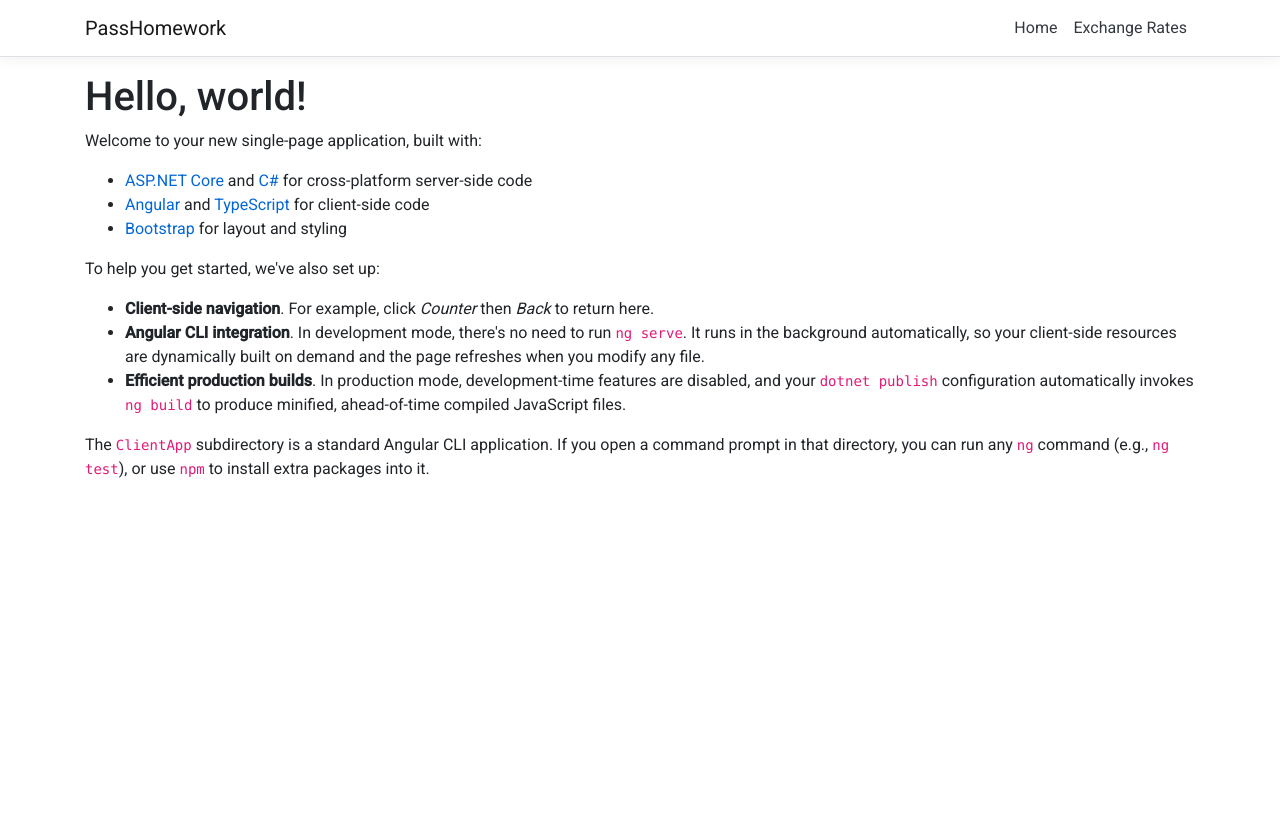
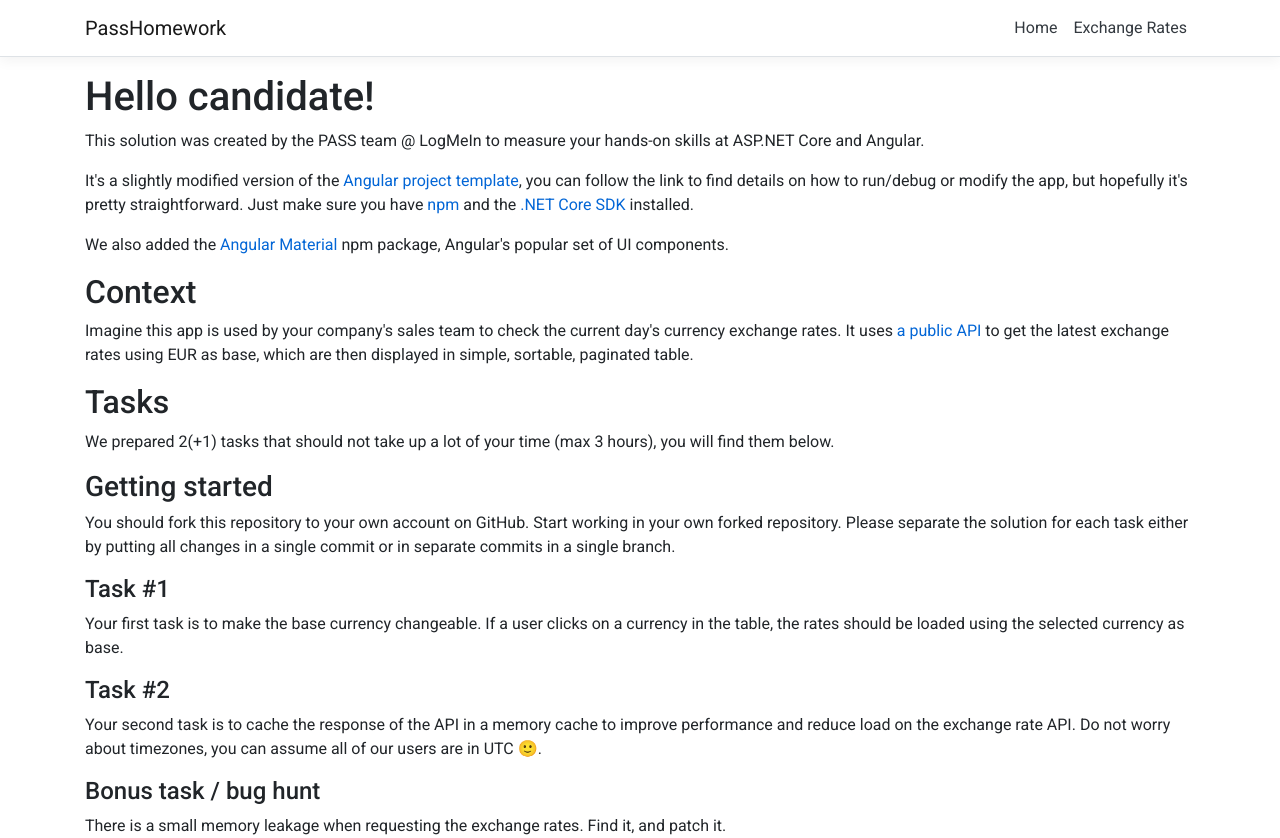
Before and after one commit to janoserdody/logme_in, an Angular app in the folder PassHomework/ClientApp/: page / in a window 1280 px wide. Before the commit the page ends 800 px from the top, so only its background shows below. Built offline with nearby package versions, Linux system fonts and the light colour scheme.

Commit message:
Add Readme.md with task description
Replace the text on the home page with contents of the readme

```diff
--- a/PassHomework/ClientApp/src/app/home/home.component.html
+++ b/PassHomework/ClientApp/src/app/home/home.component.html
@@ -1,14 +1,56 @@
-<h1>Hello, world!</h1>
-<p>Welcome to your new single-page application, built with:</p>
-<ul>
-  <li><a href='https://get.asp.net/'>ASP.NET Core</a> and <a href='https://msdn.microsoft.com/en-us/library/67ef8sbd.aspx'>C#</a> for cross-platform server-side code</li>
-  <li><a href='https://angular.io/'>Angular</a> and <a href='http://www.typescriptlang.org/'>TypeScript</a> for client-side code</li>
-  <li><a href='http://getbootstrap.com/'>Bootstrap</a> for layout and styling</li>
-</ul>
-<p>To help you get started, we've also set up:</p>
-<ul>
-  <li><strong>Client-side navigation</strong>. For example, click <em>Counter</em> then <em>Back</em> to return here.</li>
-  <li><strong>Angular CLI integration</strong>. In development mode, there's no need to run <code>ng serve</code>. It runs in the background automatically, so your client-side resources are dynamically built on demand and the page refreshes when you modify any file.</li>
-  <li><strong>Efficient production builds</strong>. In production mode, development-time features are disabled, and your <code>dotnet publish</code> configuration automatically invokes <code>ng build</code> to produce minified, ahead-of-time compiled JavaScript files.</li>
-</ul>
-<p>The <code>ClientApp</code> subdirectory is a standard Angular CLI application. If you open a command prompt in that directory, you can run any <code>ng</code> command (e.g., <code>ng test</code>), or use <code>npm</code> to install extra packages into it.</p>
+<h1>Hello candidate!</h1>
+
+<p>
+    This solution was created by the PASS team @ LogMeIn to measure your hands-on skills at ASP.NET Core and Angular.
+</p>
+
+<p>
+    It's a slightly modified version of the <a
+        href="https://docs.microsoft.com/en-us/aspnet/core/client-side/spa/angular?view=aspnetcore-3.1&tabs=visual-studio">Angular
+        project template</a>, you can
+    follow the link to find details on how to run/debug or modify the app, but hopefully it's pretty straightforward. Just make sure you have
+    <a href="https://www.npmjs.com/get-npm">npm</a> and the <a href="https://dotnet.microsoft.com/download">.NET Core SDK</a> installed.
+</p>
+
+<p>
+    We also added the <a href="https://material.angular.io/">Angular Material</a> npm package, Angular's popular set of UI components.
+</p>
+
+<h2> Context</h2>
+
+<p>
+    Imagine this app is used by your company's sales team to check the current day's currency exchange rates. It uses
+    <a href="https://exchangeratesapi.io/">a public API</a> to get
+    the latest exchange rates using EUR as base, which are then displayed in simple, sortable, paginated table.
+</p>
+
+<h2>Tasks</h2>
+
+<p>
+    We prepared 2(+1) tasks that should not take up a lot of your time (max 3 hours), you will find them below.
+</p>
+
+<h3>Getting started</h3>
+
+<p>
+    You should fork this repository to your own account on GitHub. Start working in your own forked repository. Please separate the solution
+    for each task either by putting all changes in a single commit or in separate commits in a single branch.
+</p>
+
+<h4>Task #1</h4>
+
+<p>
+    Your first task is to make the base currency changeable. If a user clicks on a currency in the table, the rates should be loaded using the
+    selected currency as base.
+</p>
+
+<h4>Task #2</h4>
+
+<p>
+    Your second task is to cache the response of the API in a memory cache to improve performance and reduce load on the exchange rate API. Do
+    not worry about timezones, you can assume all of our users are in UTC 🙂.
+</p>
+
+<h4>Bonus task / bug hunt</h4>
+
+<p>There is a small memory leakage when requesting the exchange rates. Find it, and patch it.</p>
```
Also changed, not shown: 1 other file (tests, documents, lock files or other folders).
